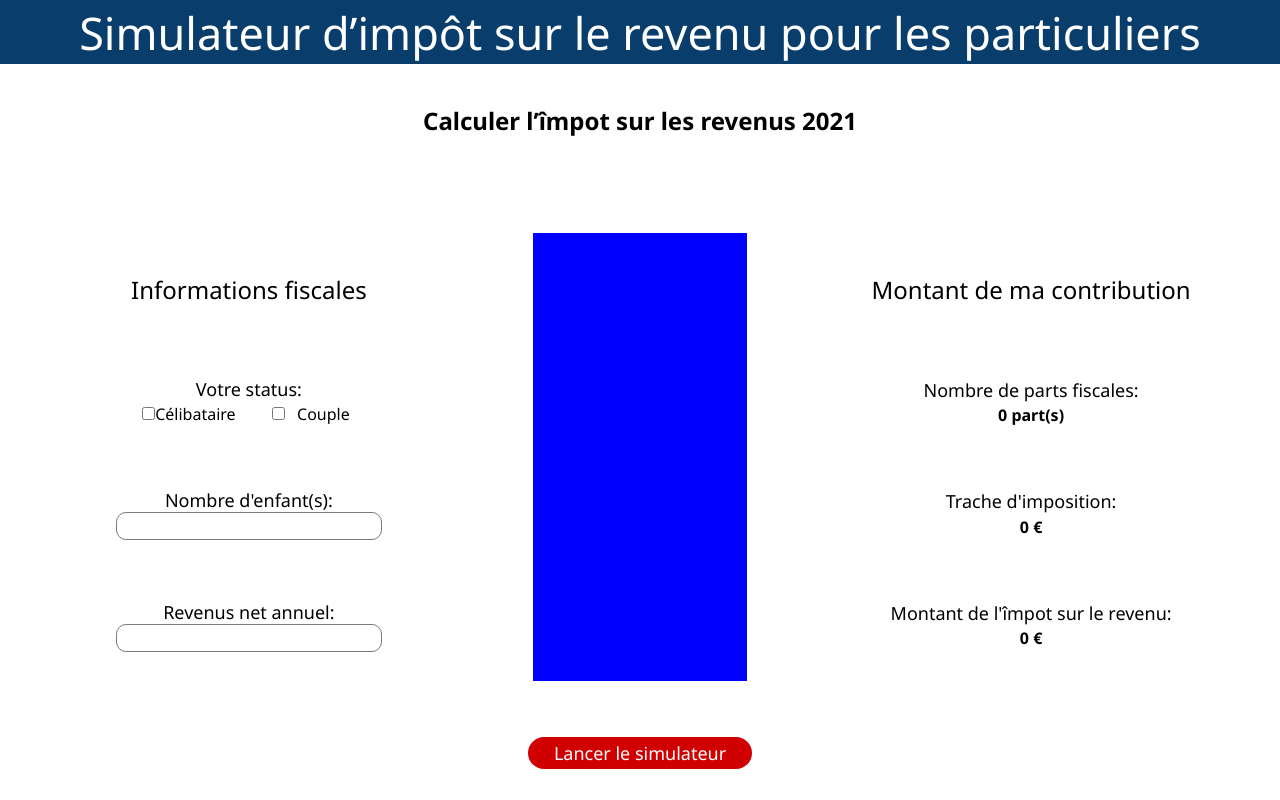
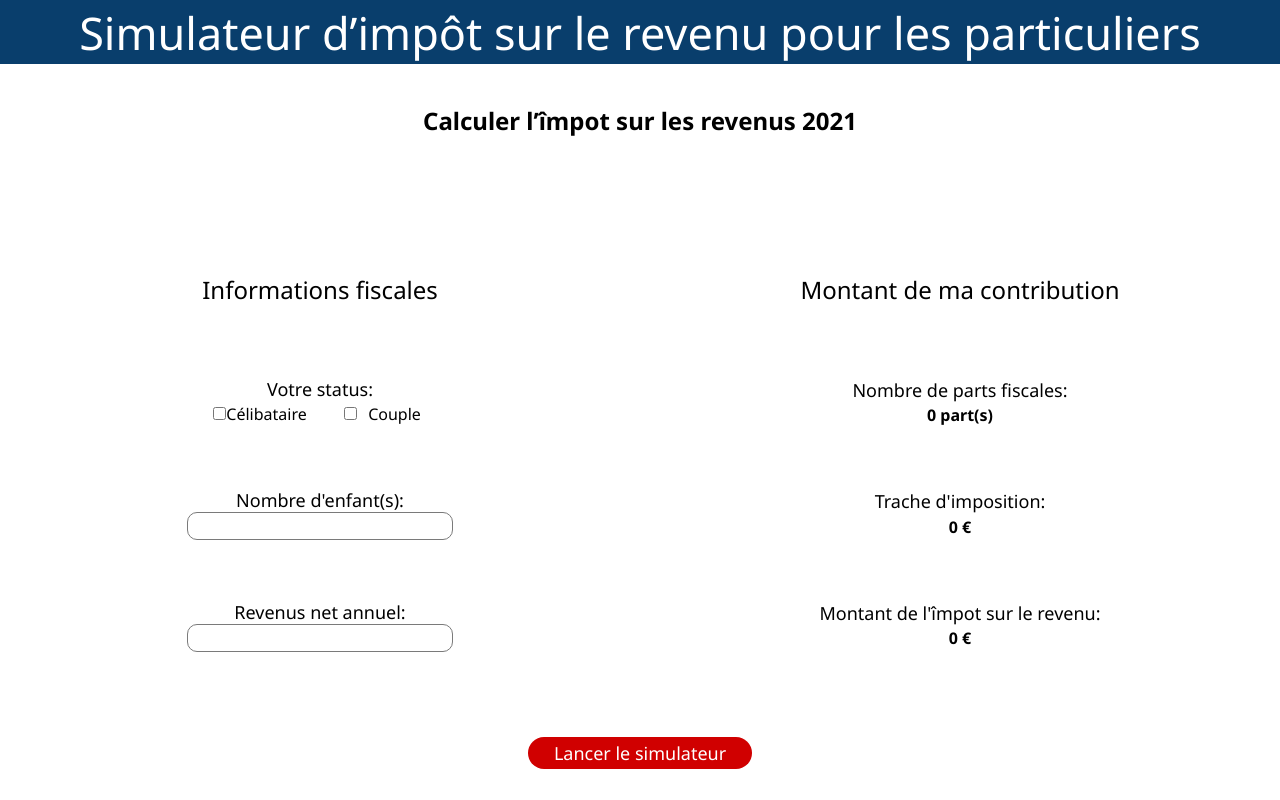
Before and after one commit to CyriacduChatenet/Impot-calculator, a Vue app: page / in a window 1280 px wide. Built offline with nearby package versions, Linux system fonts and the light colour scheme.

Commit message:
finish project

```diff
--- a/src/components/Calculator.vue
+++ b/src/components/Calculator.vue
@@ -27,7 +27,6 @@
           </div>
         </div>
       </div>
-      <div class="graph-container col-2"></div>
       <div class="result-infos col-4">
         <h2 class="subtitle">Montant de ma contribution</h2>
         <div class="inputs-container col-12">
@@ -109,10 +108,6 @@ export default {
       justify-content: space-around;
       height: 80%;
     }
-    .graph-container {
-      height: 80%;
-      background-color: blue;
-    }
     .subtitle {
       font-weight: $font-regular;
     }
```
